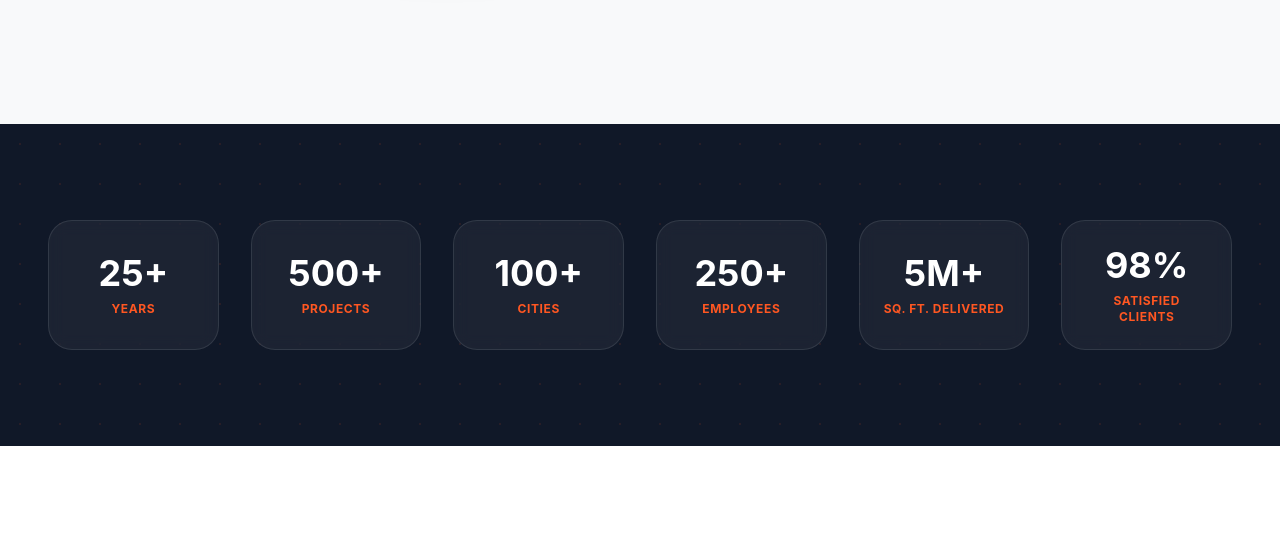
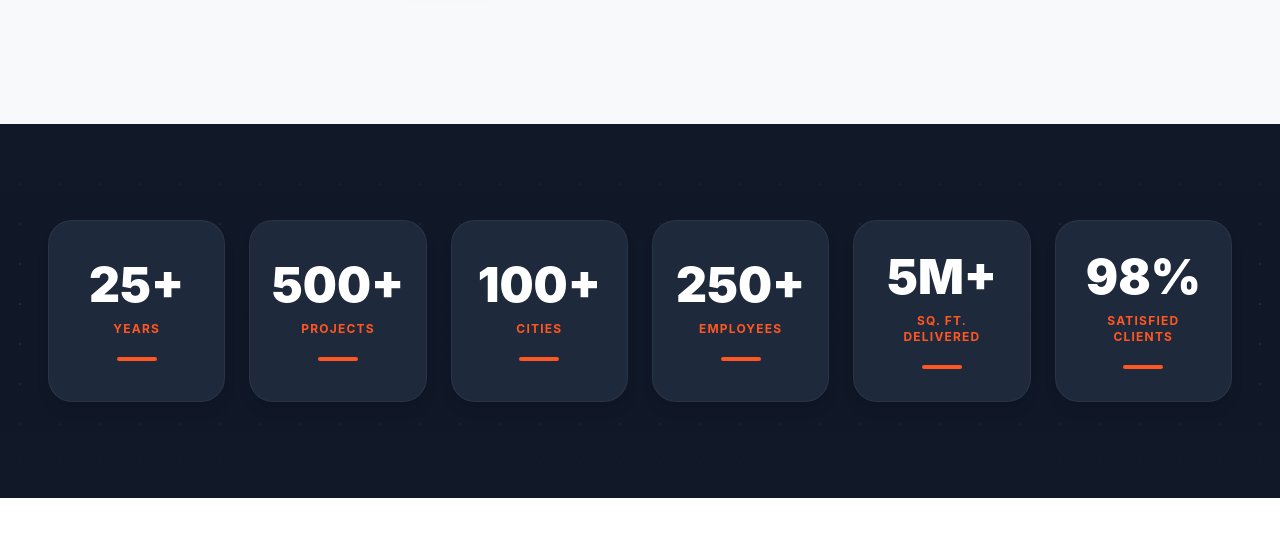
Before and after one commit to amanxridex/Highlinear, a React (Vite) app: page / in a window 1280 px wide. Shown: the part 4920-5464 px from the top of the page. Built offline with nearby package versions, Linux system fonts and the light colour scheme.

Commit message:
Add Count Up + Glow animation to StatsCounter

```diff
--- a/src/components/home/StatsCounter.jsx
+++ b/src/components/home/StatsCounter.jsx
@@ -1,35 +1,77 @@
-import React from 'react';
-import { motion } from 'framer-motion';
+import React, { useEffect, useRef } from 'react';
+import { motion, useInView, animate } from 'framer-motion';
+
+const StatCard = ({ stat, index }) => {
+  const ref = useRef(null);
+  const inView = useInView(ref, { once: true, margin: "-50px" });
+  const countRef = useRef(null);
+
+  useEffect(() => {
+    if (inView && countRef.current) {
+      const controls = animate(0, stat.target, {
+        duration: 2.5,
+        ease: "easeOut",
+        delay: index * 0.15,
+        onUpdate: (value) => {
+          if (countRef.current) {
+            countRef.current.textContent = Math.floor(value) + stat.suffix;
+          }
+        }
+      });
+      return () => controls.stop();
+    }
+  }, [inView, stat.target, stat.suffix, index]);
+
+  return (
+    <motion.div
+      ref={ref}
+      initial={{ opacity: 0, scale: 0.95 }}
+      whileInView={{ opacity: 1, scale: 1 }}
+      viewport={{ once: true, margin: "-50px" }}
+      transition={{ delay: index * 0.15, duration: 0.6, ease: "easeOut" }}
+      className="flex flex-col items-center justify-center p-8 bg-[#1E293B] rounded-3xl border border-white/5 relative group overflow-hidden shadow-lg hover:shadow-orange-900/20 hover:border-orange-500/30 transition-all duration-500"
+    >
+      {/* Background glow on hover */}
+      <div className="absolute inset-0 bg-gradient-to-t from-[#FF5722]/10 to-transparent opacity-0 group-hover:opacity-100 transition-opacity duration-500"></div>
+
+      <h3 className="text-4xl md:text-5xl font-black text-white mb-3 relative z-10" ref={countRef}>
+        0{stat.suffix}
+      </h3>
+
+      <p className="text-[#FF5722] text-xs font-bold uppercase tracking-widest relative z-10 text-center">{stat.label}</p>
+
+      {/* Growing orange underline */}
+      <motion.div
+        initial={{ width: 0 }}
+        whileInView={{ width: "40px" }}
+        viewport={{ once: true, margin: "-50px" }}
+        transition={{ delay: index * 0.15 + 0.5, duration: 0.8, ease: "easeOut" }}
+        className="h-1 bg-[#FF5722] rounded-full mt-5 relative z-10 group-hover:w-16 transition-all duration-500"
+      />
+    </motion.div>
+  );
+};
 
 const StatsCounter = () => {
   const stats = [
-    { value: "25+", label: "Years" },
-    { value: "500+", label: "Projects" },
-    { value: "100+", label: "Cities" },
-    { value: "250+", label: "Employees" },
-    { value: "5M+", label: "Sq. Ft. Delivered" },
-    { value: "98%", label: "Satisfied Clients" }
+    { target: 25, suffix: "+", label: "Years" },
+    { target: 500, suffix: "+", label: "Projects" },
+    { target: 100, suffix: "+", label: "Cities" },
+    { target: 250, suffix: "+", label: "Employees" },
+    { target: 5, suffix: "M+", label: "Sq. Ft. Delivered" },
+    { target: 98, suffix: "%", label: "Satisfied Clients" }
   ];
 
   return (
     <section className="w-full py-24 px-6 md:px-12 bg-gray-900 text-white relative overflow-hidden">
-      {/* Decorative background map or lines could go here */}
-      <div className="absolute inset-0 opacity-10" style={{ backgroundImage: 'radial-gradient(#FF5722 1px, transparent 1px)', backgroundSize: '40px 40px' }}></div>
+      {/* Decorative background grid */}
+      <div className="absolute inset-0 opacity-20" style={{ backgroundImage: 'radial-gradient(#64748B 1px, transparent 1px)', backgroundSize: '40px 40px' }}></div>
+      <div className="absolute inset-0 bg-gradient-to-b from-gray-900 via-transparent to-gray-900 z-0"></div>
 
       <div className="max-w-7xl mx-auto relative z-10">
-        <div className="grid grid-cols-2 md:grid-cols-3 lg:grid-cols-6 gap-8 text-center">
+        <div className="grid grid-cols-2 md:grid-cols-3 lg:grid-cols-6 gap-6">
           {stats.map((stat, i) => (
-            <motion.div
-              key={i}
-              initial={{ opacity: 0, scale: 0.8 }}
-              whileInView={{ opacity: 1, scale: 1 }}
-              viewport={{ once: true }}
-              transition={{ delay: i * 0.1, duration: 0.5 }}
-              className="flex flex-col items-center justify-center p-6 bg-white/5 rounded-3xl border border-white/10 backdrop-blur-sm hover:bg-white/10 transition-colors cursor-default"
-            >
-              <h3 className="text-4xl font-bold text-white mb-2">{stat.value}</h3>
-              <p className="text-[#FF5722] text-xs font-bold uppercase tracking-wider">{stat.label}</p>
-            </motion.div>
+            <StatCard key={i} stat={stat} index={i} />
           ))}
         </div>
       </div>
```
